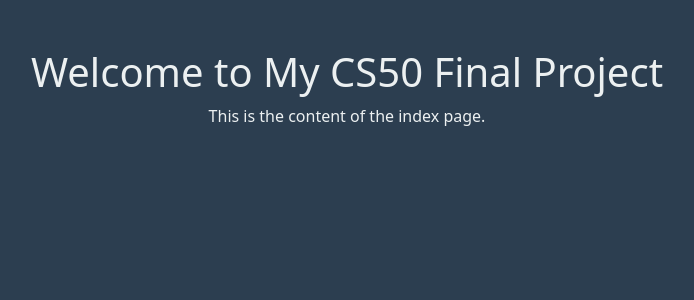
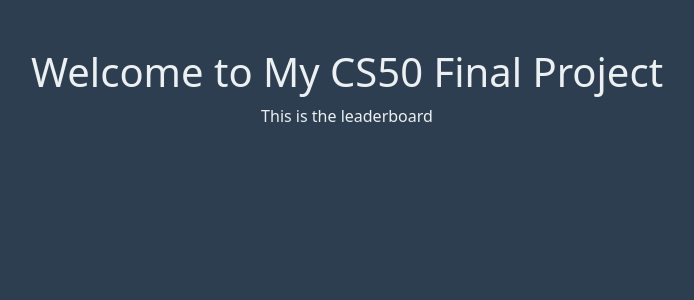
Before and after one commit to PandesalPanpan/binary-speed, a Flask app: page /leaderboard in a window 1280 px wide. Shown: the part 310-610 px from the top of the page, without its empty margins (293-987 px from the left). Run offline with Flask 3, Linux system fonts and the light colour scheme.

Commit message:
- Renamed index.html to play.html - Added "leaderboard.html" - Registered leaderboard route on app.py

```diff
--- a/app.py
+++ b/app.py
@@ -10,8 +10,8 @@ db = SQLAlchemy(app)
 
 @app.route("/")
 def play():
-    return render_template("index.html")
+    return render_template("play.html")
 
 @app.route('/leaderboard')
 def leaderboard():
-    return render_template("index.html")
+    return render_template("leaderboard.html")
--- /dev/null
+++ b/templates/leaderboard.html
@@ -0,0 +1,8 @@
+{% extends "layout.html" %}
+
+{% block title %}Leaderboard{% endblock %}
+
+{% block content %}
+<h1>Welcome to My CS50 Final Project</h1>
+<p>This is the leaderboard</p>
+{% endblock %}
--- a/templates/index.html
+++ b/templates/play.html
@@ -1,4 +1,6 @@
 {% extends "layout.html" %}
+
+{% block title %}Play{% endblock %}
 
 {% block content %}
 <h1>Welcome to My CS50 Final Project</h1>
```
